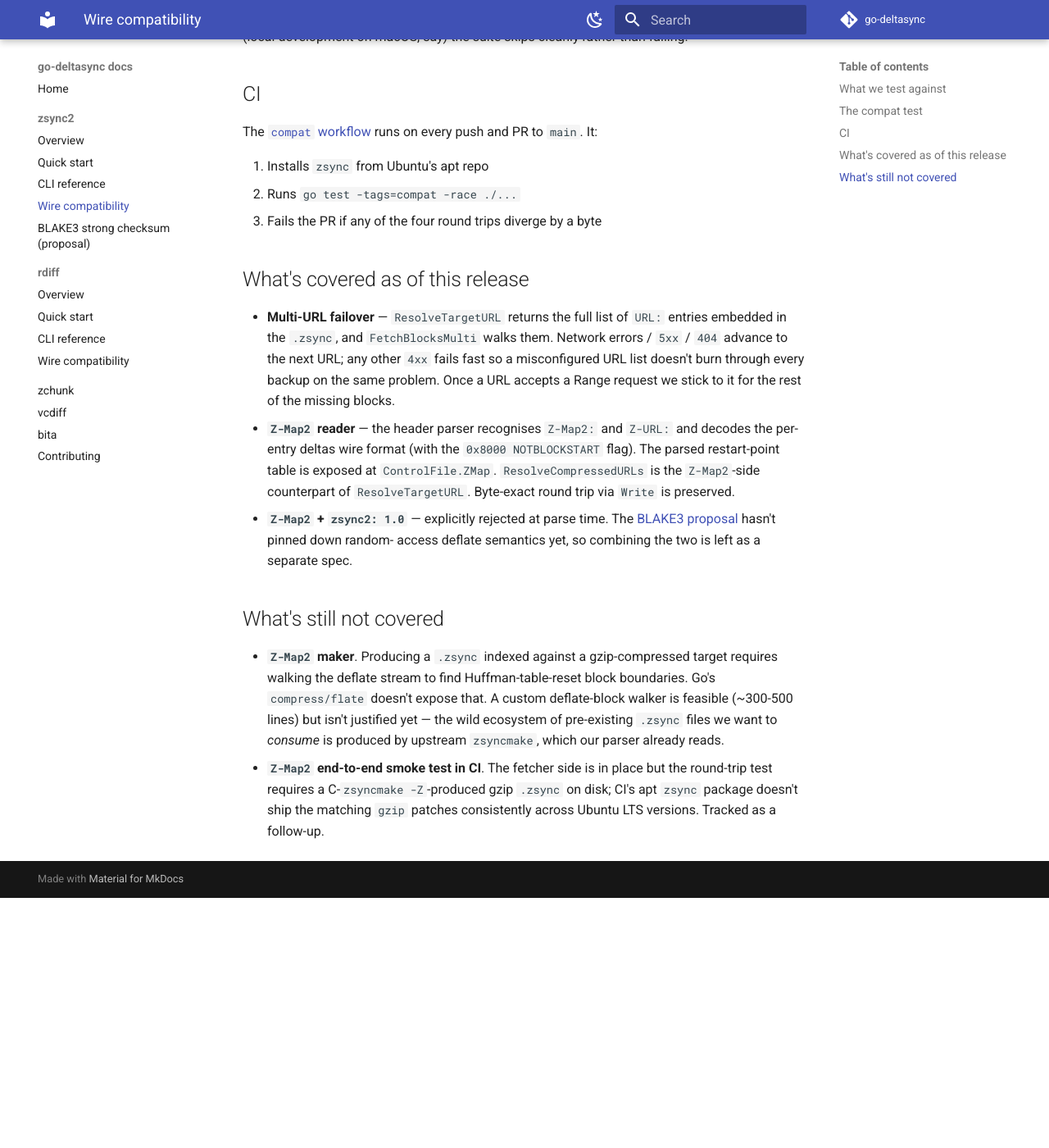
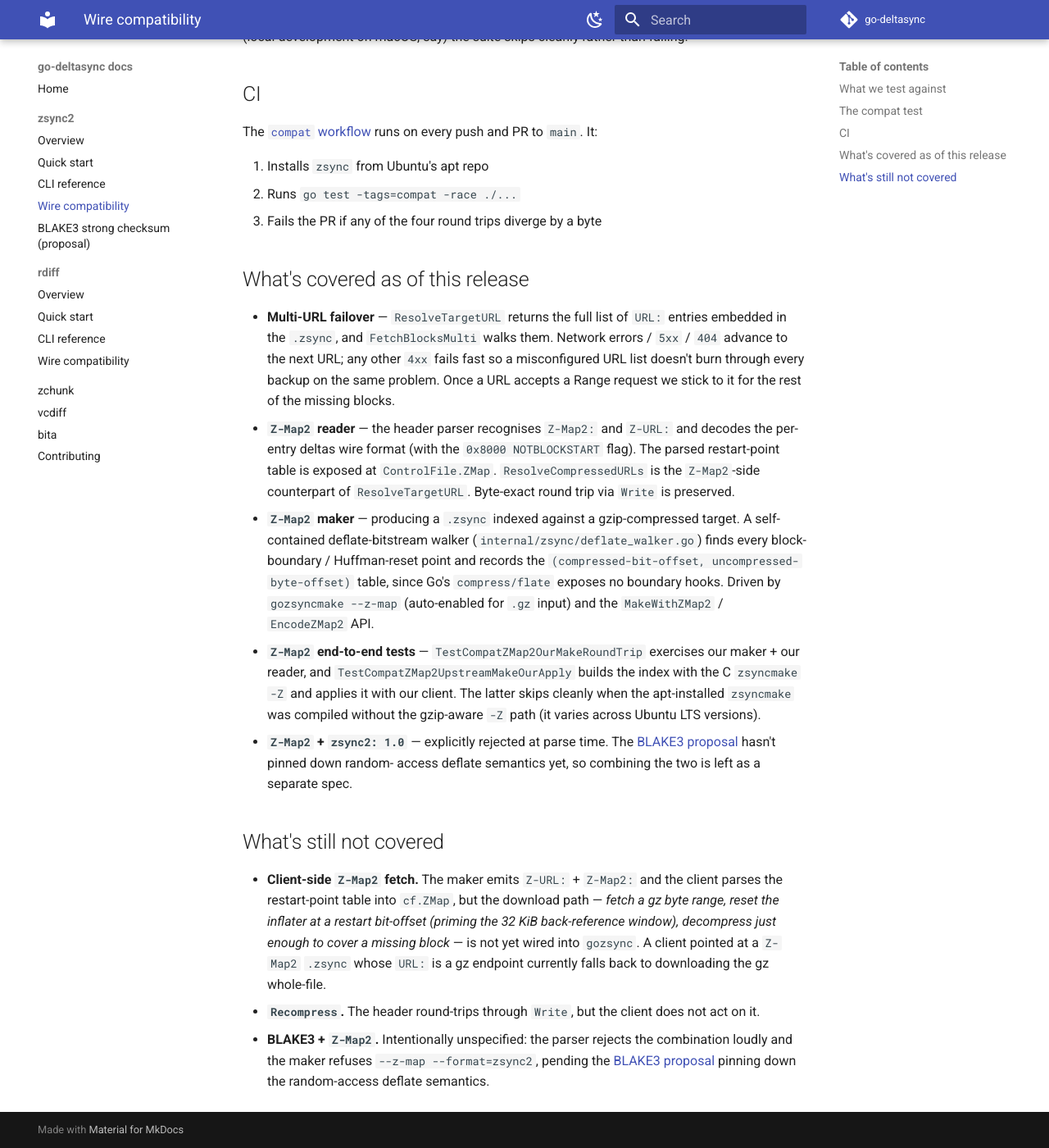
Before and after one commit to go-deltasync/docs, an MkDocs documentation site: the page built from docs/zsync2/compat.md, in a window 1280 px wide and 1400 px high, scrolled down 1305 px. Shown: the whole window at 82% size. Built offline with MkDocs 1.6.1 and Material for MkDocs 9.7.7, drawn with Linux system fonts in a browser that asks for light colours; the version menu is left out; before the commit the page ends 2400 px from its top, so only the background shows below that.

Commit message:
docs(zsync2): sync 'not covered' with reality — Z-Map2 maker + e2e tests landed
The compat page still listed the Z-Map2 maker and its e2e test as missing; both are implemented (deflate walker, gozsyncmake --z-map, MakeWithZMap2, TestCompatZMap2*). Update the page and list the genuine remaining gaps (client-side Z-Map2 fetch, Recompress, BLAKE3+Z-Map2), matching the zsync2 README.

Co-Authored-By: Claude Opus 4.7 <noreply@anthropic.com>

```diff
--- a/docs/zsync2/compat.md
+++ b/docs/zsync2/compat.md
@@ -70,6 +70,19 @@ runs on every push and PR to `main`. It:
   exposed at `ControlFile.ZMap`. `ResolveCompressedURLs` is the
   `Z-Map2`-side counterpart of `ResolveTargetURL`. Byte-exact round
   trip via `Write` is preserved.
+- **`Z-Map2` maker** — producing a `.zsync` indexed against a
+  gzip-compressed target. A self-contained deflate-bitstream walker
+  (`internal/zsync/deflate_walker.go`) finds every block-boundary /
+  Huffman-reset point and records the `(compressed-bit-offset,
+  uncompressed-byte-offset)` table, since Go's `compress/flate` exposes
+  no boundary hooks. Driven by `gozsyncmake --z-map` (auto-enabled for
+  `.gz` input) and the `MakeWithZMap2` / `EncodeZMap2` API.
+- **`Z-Map2` end-to-end tests** — `TestCompatZMap2OurMakeRoundTrip`
+  exercises our maker + our reader, and `TestCompatZMap2UpstreamMakeOurApply`
+  builds the index with the C `zsyncmake -Z` and applies it with our
+  client. The latter skips cleanly when the apt-installed `zsyncmake`
+  was compiled without the gzip-aware `-Z` path (it varies across Ubuntu
+  LTS versions).
 - **`Z-Map2` + `zsync2: 1.0`** — explicitly rejected at parse time.
   The [BLAKE3 proposal](proposal-blake3.md) hasn't pinned down random-
   access deflate semantics yet, so combining the two is left as a
@@ -77,15 +90,16 @@ runs on every push and PR to `main`. It:
 
 ## What's still not covered
 
-- **`Z-Map2` maker**. Producing a `.zsync` indexed against a
-  gzip-compressed target requires walking the deflate stream to find
-  Huffman-table-reset block boundaries. Go's `compress/flate` doesn't
-  expose that. A custom deflate-block walker is feasible (~300-500
-  lines) but isn't justified yet — the wild ecosystem of pre-existing
-  `.zsync` files we want to *consume* is produced by upstream `zsyncmake`,
-  which our parser already reads.
-- **`Z-Map2` end-to-end smoke test in CI**. The fetcher side is in
-  place but the round-trip test requires a C-`zsyncmake -Z`-produced
-  gzip `.zsync` on disk; CI's apt `zsync` package doesn't ship the
-  matching `gzip` patches consistently across Ubuntu LTS versions.
-  Tracked as a follow-up.
+- **Client-side `Z-Map2` fetch.** The maker emits `Z-URL:` + `Z-Map2:`
+  and the client parses the restart-point table into `cf.ZMap`, but the
+  download path — *fetch a gz byte range, reset the inflater at a
+  restart bit-offset (priming the 32 KiB back-reference window),
+  decompress just enough to cover a missing block* — is not yet wired
+  into `gozsync`. A client pointed at a `Z-Map2` `.zsync` whose `URL:`
+  is a gz endpoint currently falls back to downloading the gz whole-file.
+- **`Recompress`.** The header round-trips through `Write`, but the
+  client does not act on it.
+- **BLAKE3 + `Z-Map2`.** Intentionally unspecified: the parser rejects
+  the combination loudly and the maker refuses `--z-map --format=zsync2`,
+  pending the [BLAKE3 proposal](proposal-blake3.md) pinning down the
+  random-access deflate semantics.
```
